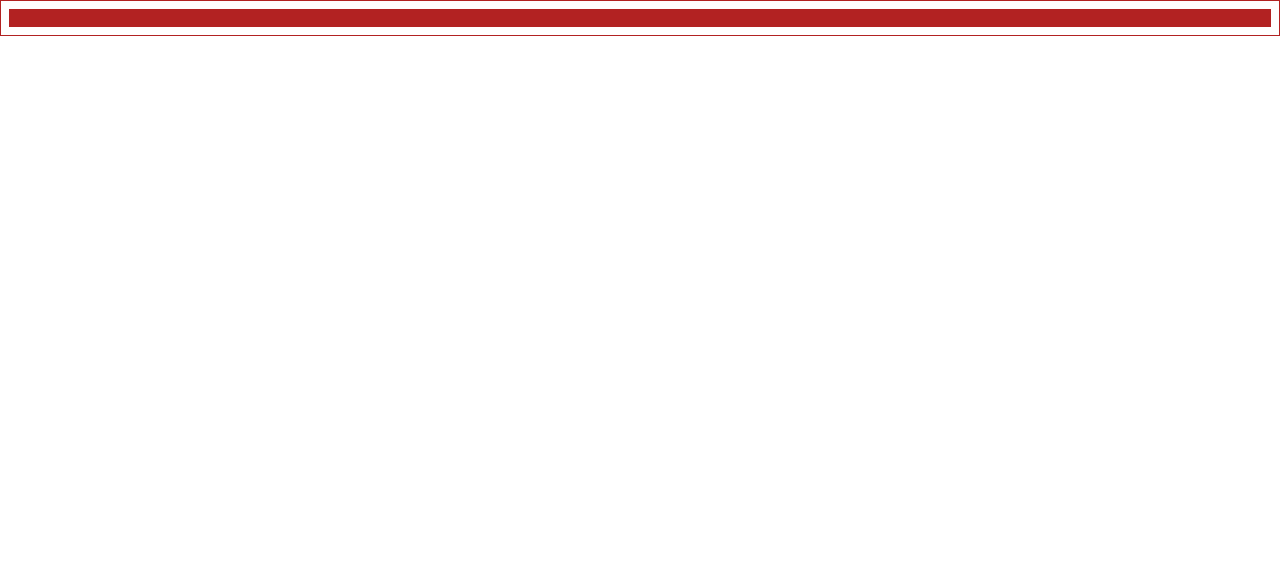
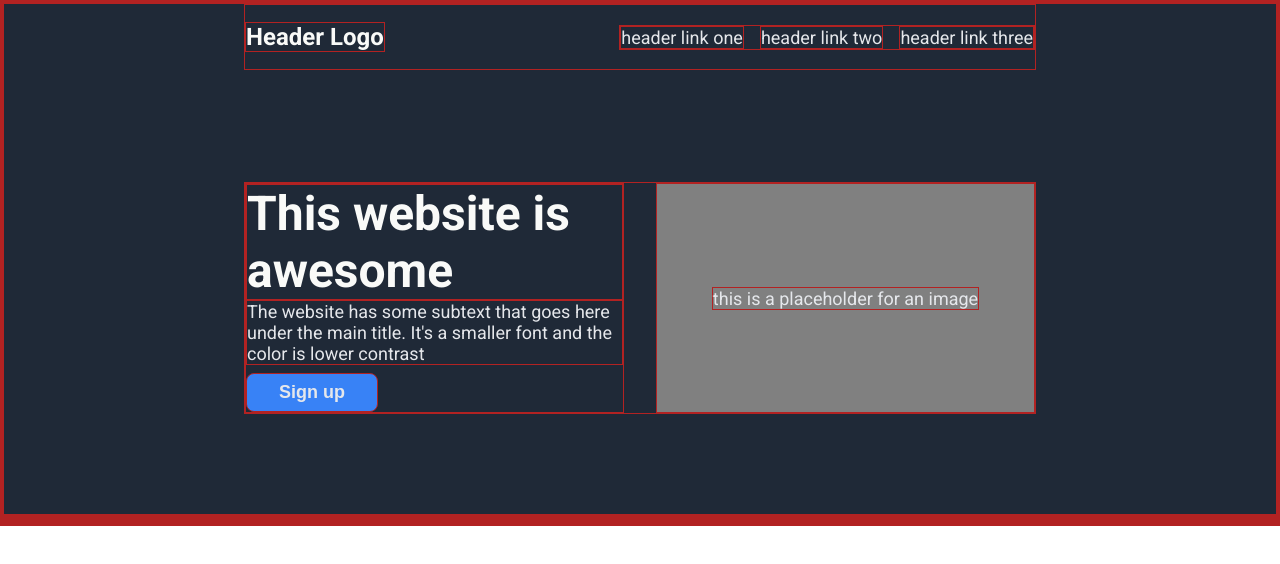
Before and after one commit to kate-wolf/landing-page, a plain HTML site: page index.html in a window 1280 px wide. Drawn offline with Linux system fonts and the light colour scheme.

Commit message:
Complete section one out of four

```diff
--- a/index.html
+++ b/index.html
@@ -11,10 +11,22 @@
   <div class="container">
     <div class="one">
       <div class="header">
-
+        <p class="header-logo">Header Logo</p>
+        <ul>
+          <li>header link one</li>
+          <li>header link two</li>
+          <li>header link three</li>
+        </ul>
       </div>
       <div class="hero">
-
+        <div class="hero-text">
+          <p class="hero-main-text">This website is awesome</p>
+          <p class="hero-secondary-text">The website has some subtext that goes here under the main title. It's a smaller font and the color is lower contrast</p>
+          <button class="sign-up">Sign up</button>
+        </div>
+        <div class="hero-image">
+          <p class="image-text">this is a placeholder for an image</p>
+        </div>
       </div>
     </div>
     <div class="two">
--- a/style.css
+++ b/style.css
@@ -6,6 +6,7 @@
 
 body {
   font-family: 'Roboto', sans-serif;
+  margin: 0px;
 }
 
 .container {
@@ -17,4 +18,72 @@ body {
   display: flex;
   flex-flow: column;
   background-color: #1f2937;
+  padding: 0 240px;
+  gap: 48px;
+  padding-bottom: 100px;
 }
+
+.header {
+  height: 64px;
+  display: flex;
+  justify-content: space-between;
+  align-items: center;
+  margin-bottom: 64px;
+}
+
+.header-logo {
+  font-size: 24px;
+  color: #f9faf8;
+  font-weight: bold;
+}
+
+ul {
+  margin: 0;
+  padding: 0;
+  list-style: none;
+  display: flex;
+  gap: 16px;
+}
+
+.hero {
+  display: flex;
+  justify-content: space-between;
+  gap: 32px;
+}
+
+.hero-text, .hero-image {
+  flex-basis: 50%;
+}
+
+.hero-main-text {
+  font-size: 48px;
+  font-weight: 800;
+  color: #f9faf8;
+  margin: 0;
+
+}
+
+.hero-image {
+  display: flex;
+  justify-content: center;
+  align-items: center;
+  background-color: grey;
+}
+
+.hero-secondary-text, ul, .image-text {
+  font-size: 18px;
+  color: #E5E7EB;
+}
+
+.hero-secondary-text {
+  margin: 0 0 8px 0;
+}
+
+button {
+  background-color: #3882f6;
+  color: #e5e7eb;
+  padding: 8px 32px;
+  border-radius: 8px;
+  font-size: 18px;
+  font-weight: bold;
+}
```
